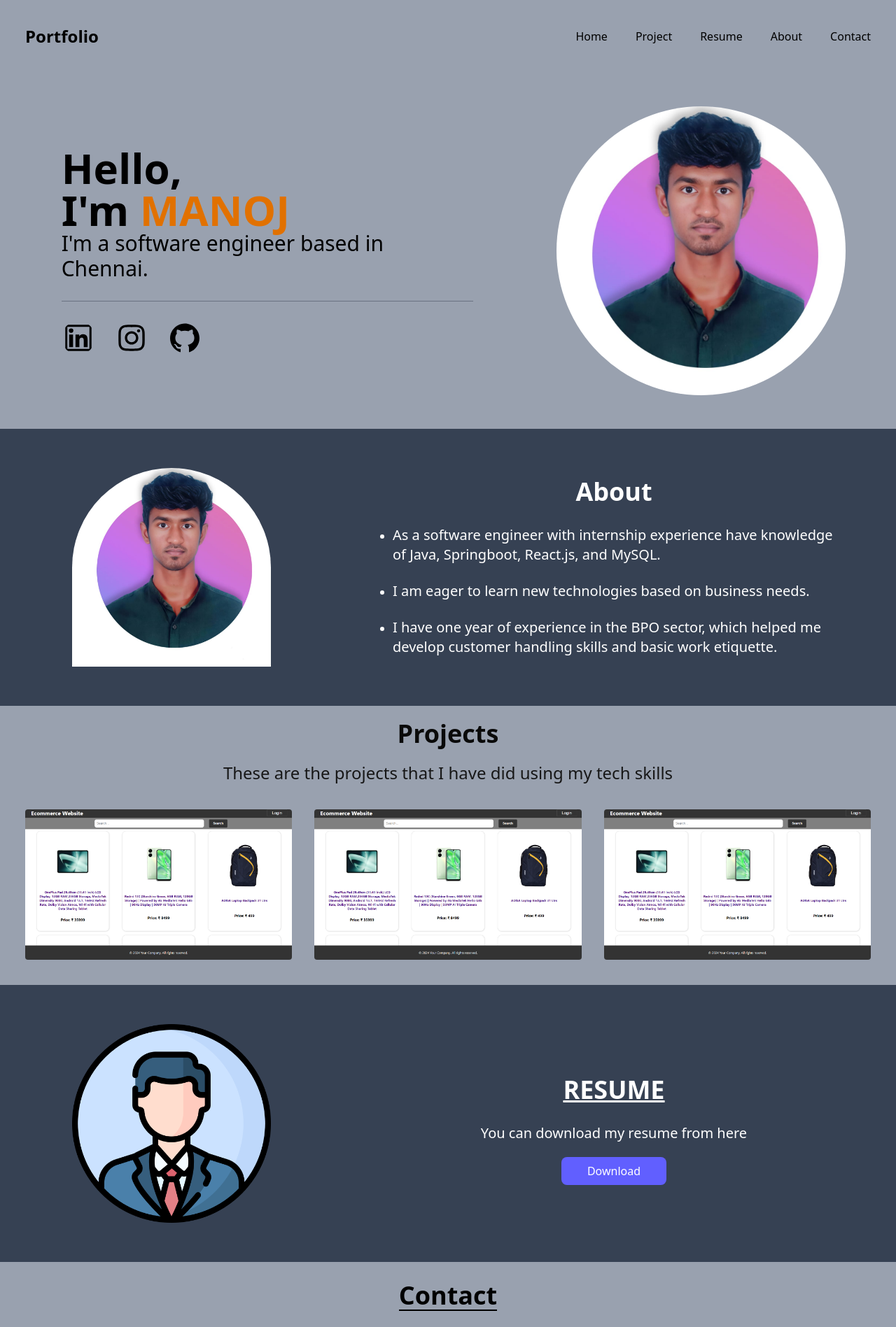
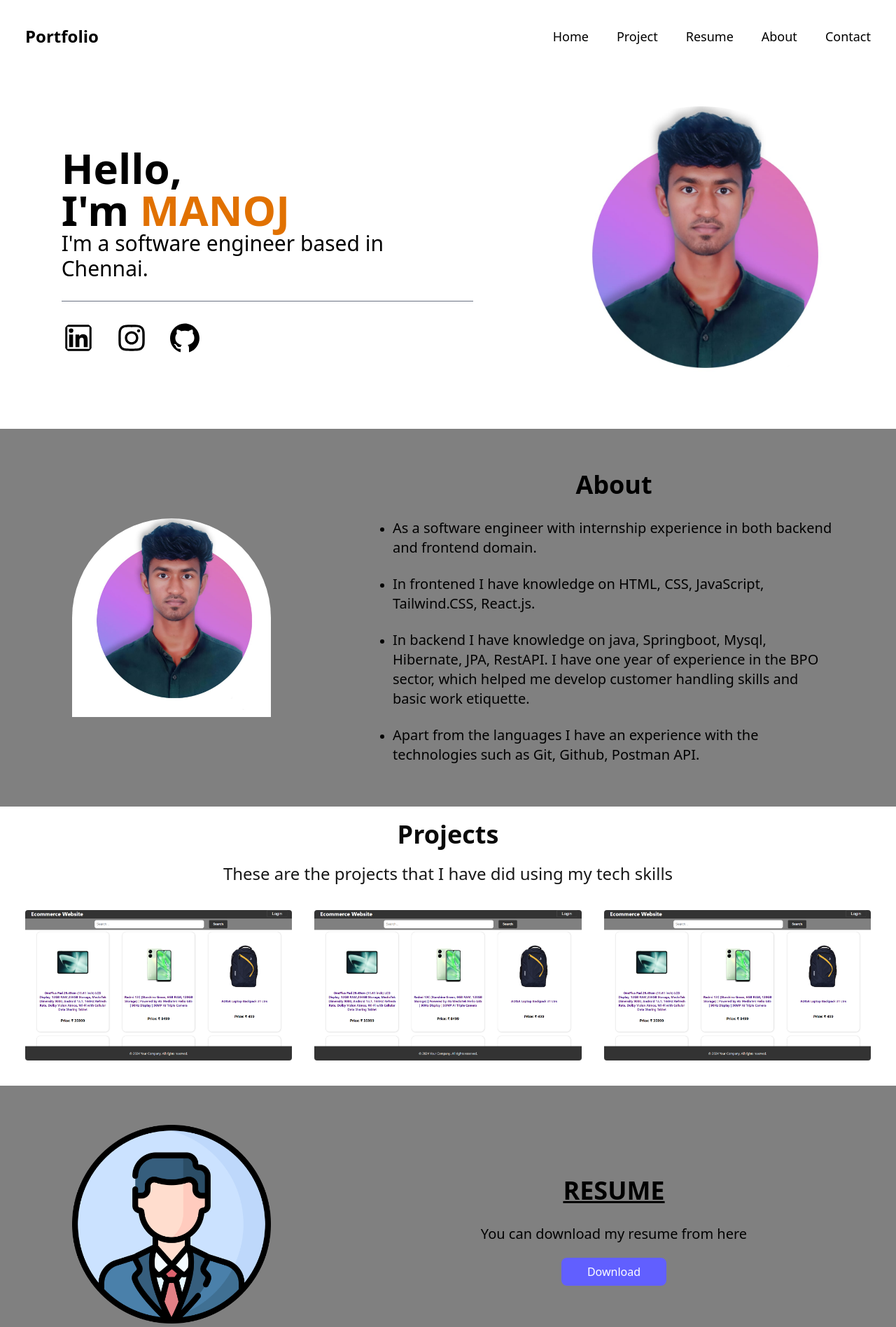
Before and after one commit to Manoj-146/Portfolio, a React (Vite) app: page / in a window 1280 px wide. Shown: the top 1897 px of the page at 70% size. Built offline with nearby package versions, Linux system fonts and the light colour scheme.

Commit message:
BG changed

```diff
--- a/src/components/About.jsx
+++ b/src/components/About.jsx
@@ -2,7 +2,7 @@ import Manoj from '../assets/Manoj.jpeg';
 
 const About=()=>{
     return(
-        <div id='About' className="flex flex-row items-center justify-around p-2 bg-gray-700 text-white py-10">
+        <div id='About' className="flex flex-row items-center justify-around p-2 bg-[#808080] py-10">
             <div className='hidden md:block w-1/4 p-4'>
                 <img src={Manoj} className='rounded-t-full' alt="" />
             </div>
@@ -11,19 +11,26 @@ const About=()=>{
                 <ul className='list-disc pb-5'>
                     <li>
                         <p className="text-xl">
-                            As a software engineer with internship experience have knowledge of Java, Springboot, React.js, and MySQL.
+                            As a software engineer with internship experience in both backend and frontend domain.
                         </p>
                     </li>
                     <br />
                     <li>
                         <p className="text-xl">
-                            I am eager to learn new technologies based on business needs.
+                            In frontened I have knowledge on HTML, CSS, JavaScript, Tailwind.CSS, React.js.
                         </p>
                     </li>
                     <br />
                     <li>
                         <p className="text-xl">
+                            In backend I have knowledge on java, Springboot, Mysql, Hibernate, JPA, RestAPI.
                             I have one year of experience in the BPO sector, which helped me develop customer handling skills and basic work etiquette.
+                        </p>
+                    </li>
+                    <br />
+                    <li>
+                        <p className="text-xl">
+                            Apart from the languages I have an experience with the technologies such as Git, Github, Postman API.
                         </p>
                     </li>
                 </ul>
--- a/src/components/Contact.jsx
+++ b/src/components/Contact.jsx
@@ -1,7 +1,7 @@
 
 const Contact=()=>{
     return(
-        <div id="Contact" className=" flex flex-row items-center justify-around p-2 bg-gray-400 ">
+        <div id="Contact" className=" flex flex-row items-center justify-around p-2">
             <div className=" flex flex-col justify-center items-center">
                 <p className="text-4xl font-bold text-center mb-5 pt-5 w-fit border-b-2">Contact</p>
                 <p className="text-xl font-serif" >Please contact me if you wish to dicuss with</p>
--- a/src/components/Footer.jsx
+++ b/src/components/Footer.jsx
@@ -1,6 +1,6 @@
 const Footer=()=>{
     return(
-        <footer className="bg-gray-800 text-white text-center p-5">
+        <footer className="bg-[#808080] text-white text-center p-5">
             <p>&copy; 2025 Manoj's portfolio</p>
         </footer>
     )
--- a/src/components/Header.jsx
+++ b/src/components/Header.jsx
@@ -3,20 +3,20 @@ import React,{useState} from 'react';
 function Header(){
     const [show,setShow]=useState(false);
     return(
-        <header className=" p-5 relative w-full flex flex-row  justify-between items-center  bg-gray-400 text-black">
+        <header className=" p-5 relative w-full flex flex-row  justify-between items-center text-black ">
             <h1 className="text-2xl font-bold p-4">Portfolio</h1>
             <nav className="hidden md:flex space-x-4">
                 <ul className="flex flex-row space-x-10 p-4">
-                    <li ><a className='hover:font-bold' href="#/">Home</a></li>
-                    <li ><a className='hover:font-bold' href="#Project">Project</a></li>
-                    <li ><a className='hover:font-bold' href="#Resume">Resume</a></li>
-                    <li ><a className='hover:font-bold' href="#About">About</a></li>
-                    <li ><a className='hover:font-bold' href="#Contact">Contact</a></li>
+                    <li ><a className='hover:text-gray-400 text-lg' href="#/">Home</a></li>
+                    <li ><a className='hover:text-gray-400 text-lg ' href="#Project">Project</a></li>
+                    <li ><a className='hover:text-gray-400 text-lg' href="#Resume">Resume</a></li>
+                    <li ><a className='hover:text-gray-400 text-lg' href="#About">About</a></li>
+                    <li ><a className='hover:text-gray-400 text-lg' href="#Contact">Contact</a></li>
                 </ul>
             </nav>
             {show && <nav className="w-full md:hidden absolute bg-gray-700 top-16 text-center ">
                 <ul className="flex flex-col items-center justify-center w-full ">
-                    <li className="border-b-1 border-amber-50 w-full py-2" ><a href="#/">Home</a></li>
+                    <li className="border-b-1 border-amber-50 w-full py-2 font-bold" ><a href="#/">Home</a></li>
                     <li className="border-b-1 border-amber-50 w-full py-2" ><a href="#Project">Project</a></li>
                     <li className="border-b-1 border-amber-50 w-full py-2" ><a href="#Resume">Resume</a></li>
                     <li className="border-b-1 border-amber-50 w-full py-2" ><a href="#About">About</a></li>
--- a/src/components/MainSection.jsx
+++ b/src/components/MainSection.jsx
@@ -4,7 +4,7 @@ import { AiOutlineLinkedin, AiOutlineInstagram, AiOutlineGithub } from "react-ic
 
 const MainSection=()=>{
     return (
-        <div className="flex-col bg-gray-400 flex md:flex-row justify-around items-center p-5 py-12">
+        <div className="flex-col flex md:flex-row justify-around items-center p-5 py-12">
             <div className="w-1/2 flex flex-col justify-center align-center space-y-7 p-4">
                 <h1 className="text-6xl font-bold">Hello, <br />  I'm <span className="text-amber-600">MANOJ</span>
                     <p className= "text-3xl font-thin">I'm a software engineer based in Chennai.</p>
--- a/src/components/Project.jsx
+++ b/src/components/Project.jsx
@@ -2,7 +2,7 @@ import ecom from '../assets/Ecommerce.png';
 
 function Project(){
     return(
-        <div id="Project" className=" flex flex-col bg-gray-400 justify-around ">
+        <div id="Project" className=" flex flex-col justify-around ">
             <div className="text-center">
                 <p className=' text-neutral-950 font-bold text-4xl py-5'>Projects</p>
                 <h1 className='text-2xl font-medium text-neutral-900 ' >These are the projects that I have did using my tech skills</h1>
--- a/src/components/Resume.jsx
+++ b/src/components/Resume.jsx
@@ -2,7 +2,7 @@ import Resume_img from '../assets/Resume_img.jpg';
 
 const Resume=()=>{
     return(
-        <div id='Resume' className="py-10 flex flex-col md:flex-row items-center justify-around p-2 bg-gray-700 text-white">
+        <div id='Resume' className="py-10 flex flex-col md:flex-row items-center justify-around p-2 bg-[#808080] ">
             <div className=' md:block w-1/4 p-4'>
                 <img src={Resume_img} alt="" />
             </div>
@@ -12,7 +12,7 @@ const Resume=()=>{
                     You can download my resume from here
                 </p>
                 <div className='flex justify-center pt-5'>
-                    <button className='w-[150px] h-10  bg-indigo-500 rounded-lg  hover:border-2 border-indigo-700 '><a className='w-full h-full' href="https://drive.google.com/file/d/1Nvm7HZlpO3lZ7uu5IT5RscxG5b5DJgma/view?usp=sharing">Download</a></button>
+                    <button className='w-[150px] h-10  bg-indigo-500 rounded-lg  hover:border-2 border-indigo-700 '><a className='w-full h-full text-white' href="https://drive.google.com/file/d/1Nvm7HZlpO3lZ7uu5IT5RscxG5b5DJgma/view?usp=sharing">Download</a></button>
                 </div>
             </div>
         </div>
```
